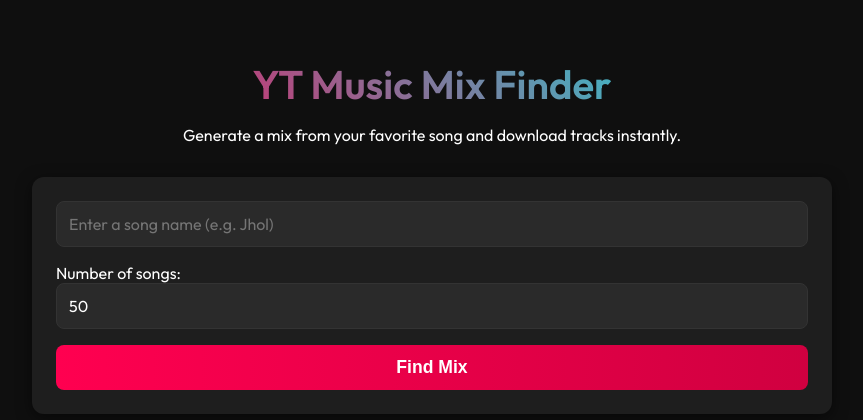
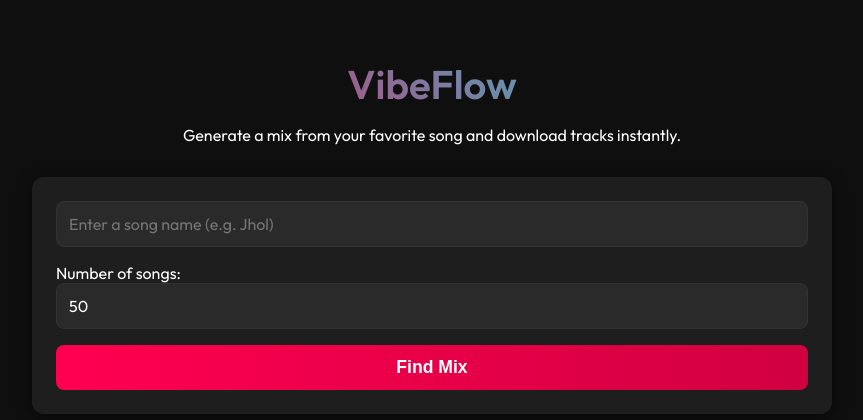
Before and after one commit to vinaysharma5151/YT-Music-Mix-Finder, a Flask app: page / in a window 1280 px wide. Shown: the top 420 px of the page, without its empty margins (208-1071 px from the left). Run offline with Flask 3, Linux system fonts and the light colour scheme.

Commit message:
Rename app to VibeFlow

```diff
--- a/templates/index.html
+++ b/templates/index.html
@@ -4,7 +4,7 @@
 <head>
     <meta charset="UTF-8">
     <meta name="viewport" content="width=device-width, initial-scale=1.0">
-    <title>YT Music Mix Finder</title>
+    <title>VibeFlow - AI Music Mix</title>
     <!-- Use Google Fonts for aesthetics -->
     <link href="https://fonts.googleapis.com/css2?family=Outfit:wght@300;400;600&display=swap" rel="stylesheet">
     <link rel="stylesheet" href="{{ url_for('static', filename='style.css') }}">
@@ -13,7 +13,7 @@
 <body>
     <div class="container">
         <header>
-            <h1>YT Music Mix Finder</h1>
+            <h1>VibeFlow</h1>
             <p>Generate a mix from your favorite song and download tracks instantly.</p>
         </header>
 
```
Also changed, not shown: README.md.
